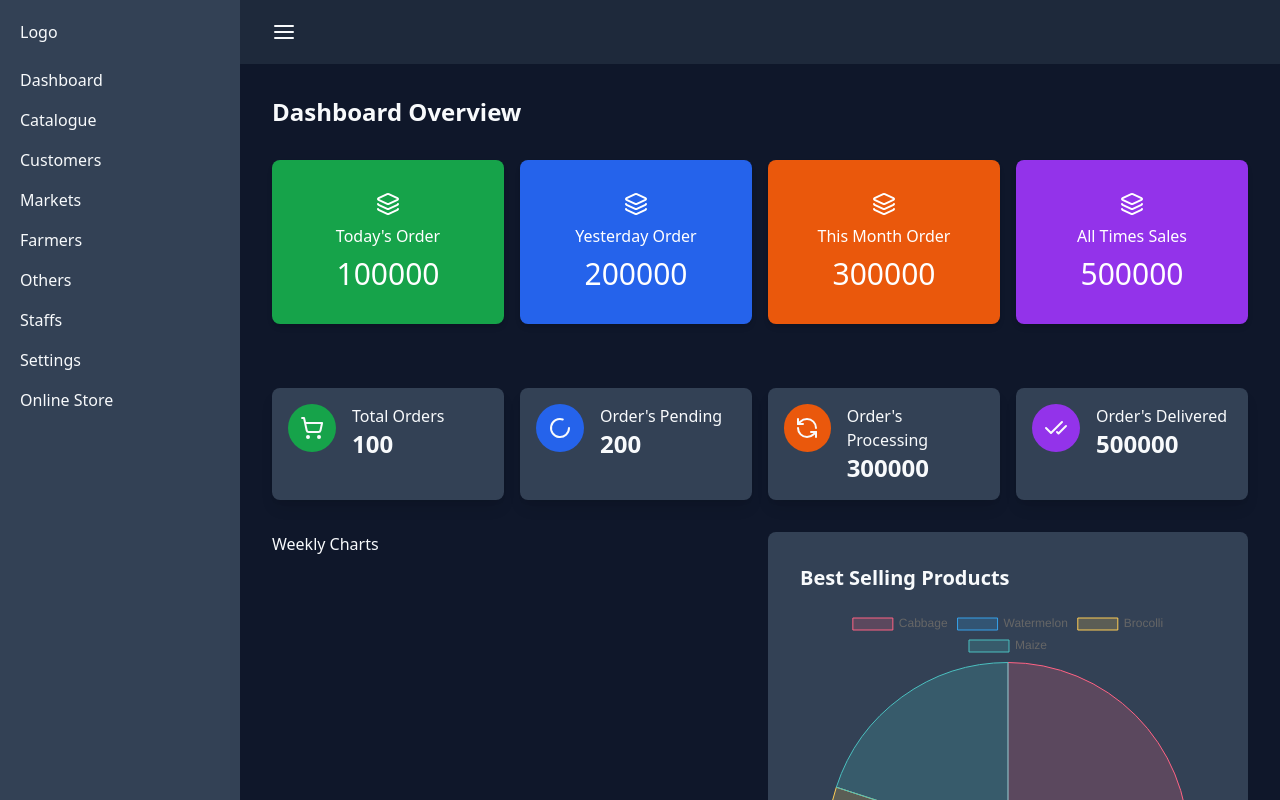
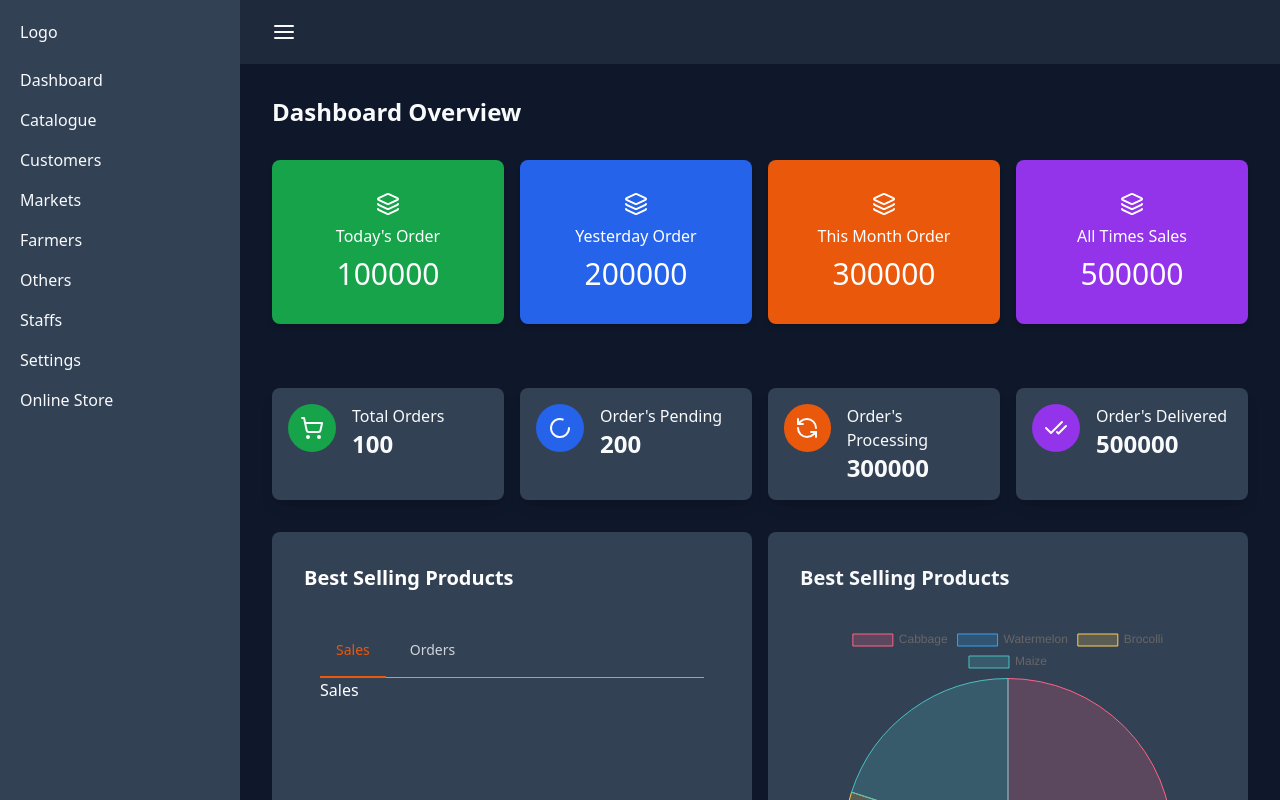
Before and after one commit to AdelekeOfAfrica/ecommerce-typescript, a Next.js app: page /dashboard in a window 1280 px wide. Shown: the top 800 px of the page. Built offline with nearby package versions, Linux system fonts and the light colour scheme.

Commit message:
designing the sales week chart

```diff
--- a/components/backoffice/BestSellingProductsChart.jsx
+++ b/components/backoffice/BestSellingProductsChart.jsx
@@ -34,7 +34,10 @@ export default function BestSellingProductsChart() {
     <div className="bg-slate-700 p-8 rounded-lg">
        <h2 className="text-xl font-bold mb-4">Best Selling Products</h2>
        {/* charts */}
-       <Pie data={data}/>
+       <div className="p-4">
+        <Pie data={data} />
+       </div>
+
 
     </div>
   )
--- a/components/backoffice/WeeklySalesChart.jsx
+++ b/components/backoffice/WeeklySalesChart.jsx
@@ -1,11 +1,58 @@
-import React from 'react'
+"use client";
+
+import React, { useState } from "react";
 
 export default function WeeklySalesChart() {
+  const tabs = [
+    {
+      title: "Sales",
+      type: "sales",
+    },
+    {
+      title: "Orders",
+      type: "orders",
+    },
+  ];
+
+  const [chartToDisplay, setChartToDisplay] = useState(tabs[0].type);
+
   return (
-    <div>
+    <div className="bg-slate-700 p-8 rounded-lg text-white">
+      <h2 className="text-xl font-bold mb-4">Best Selling Products</h2>
+      <div className="p-4">
+        {/* Tabs */}
+        <div className="text-sm font-medium text-center text-gray-200 border-b border-gray-400">
+          <ul className="flex flex-wrap -mb-px">
+            {tabs.map((tab, i) => (
+              <li className="me-2" key={i}>
+                <button
+                  onClick={() => setChartToDisplay(tab.type)}
+                  className={`inline-block p-4 border-b-2 rounded-t-lg ${
+                    chartToDisplay == tab.type
+                      ? "text-orange-600 border-orange-600"
+                      : "text-gray-300 border-transparent hover:text-gray-100 hover:border-gray-100"
+                  }`}
+                >
+                  {tab.title}
+                </button>
+              </li>
+            ))}
+          </ul>
+        </div>
 
-      <h2>Weekly Charts</h2>
+        {/* Content to Display */}
+        {
+          tabs.map((tab,i)=>{
+            if(chartToDisplay===tab.type){
+              return <h3 key={i}>{tab.title}</h3>
 
+
+            }
+            return null;
+          })
+        }
+
+      </div>
     </div>
-  )
+  );
 }
--- a/styles/main.scss
+++ b/styles/main.scss
@@ -5,4 +5,5 @@
 
 body {
  min-height: 100vh;
+
 }
```
